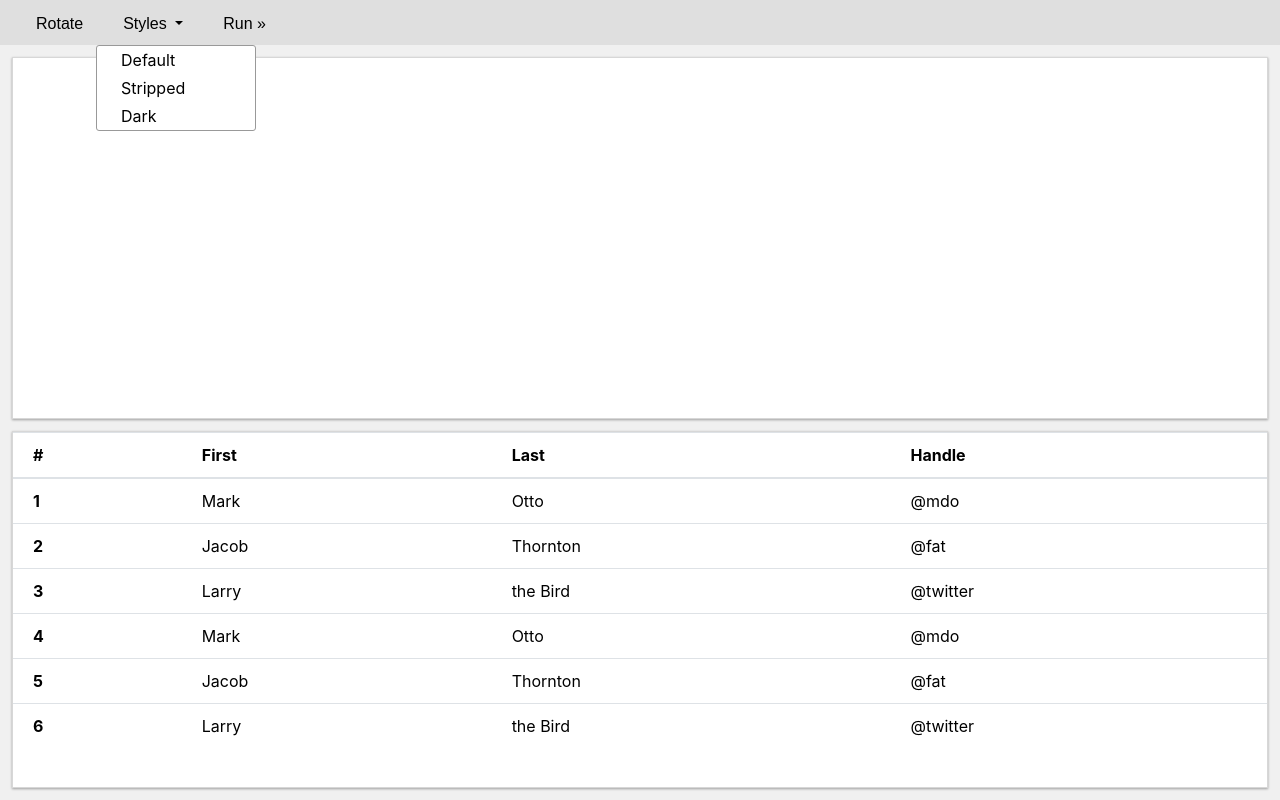
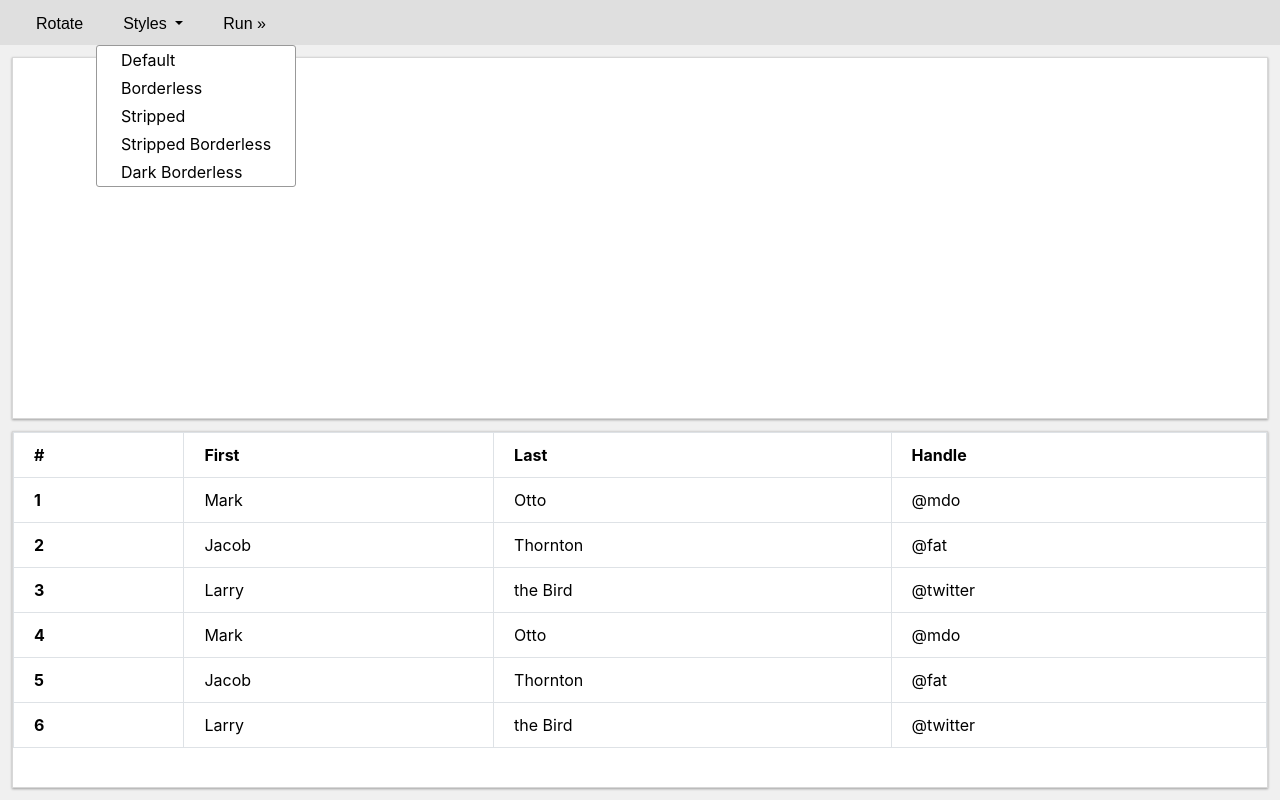
Before and after one commit to EzzatRashed/JSON-Formatter, a plain HTML site: page index.html in a window 1280 px wide. Both pictures are taken after a click on the button "Styles". Drawn offline with Linux system fonts and the light colour scheme.

Commit message:
Styles Added

```diff
--- a/css/styles.css
+++ b/css/styles.css
@@ -240,6 +240,16 @@ body{
 	background-color: #ddd !important;
 }
 
+.table_bordered th,
+.table_bordered td {
+  border: 1px solid #dee2e6 !important;
+}
+
+.table_bordered thead th,
+.table_bordered thead td {
+  border-bottom-width: 2px;
+}
+
 /* @media print {
 	body{
 		background-color: #fff;
--- a/index.html
+++ b/index.html
@@ -13,9 +13,11 @@
 			<button class="nav_button" onclick="changeOrientation();">Rotate</button>
 			<button id="styles_button" class="nav_button" onclick="openStylesMenu();">Styles </button>
 			<div id="styles_menu">
-				<a class="style" onclick="changeStyle(this);" data-class="">Default</a>
-				<a class="style" onclick="changeStyle(this);" data-class="table_striped">Stripped</a>
-				<a class="style" onclick="changeStyle(this);" data-class="table_dark">Dark</a>
+				<a class="style" onclick="changeStyle(this);" data-class="table_bordered">Default</a>
+				<a class="style" onclick="changeStyle(this);" data-class="">Borderless</a>
+				<a class="style" onclick="changeStyle(this);" data-class="table_striped table_bordered">Stripped</a>
+				<a class="style" onclick="changeStyle(this);" data-class="table_striped">Stripped Borderless</a>
+				<a class="style" onclick="changeStyle(this);" data-class="table_dark">Dark Borderless</a>
 			</div>
 			<button class="nav_button" onclick="convertJSON();">Run »</button>
 		</div>
@@ -26,7 +28,7 @@
 		<div id="handler"></div>
 
 		<div id="output">
-			<table id="table" class="">
+			<table id="table" class="table_bordered">
 				<thead>
 					<tr>
 						<th scope="col">#</th>
```
